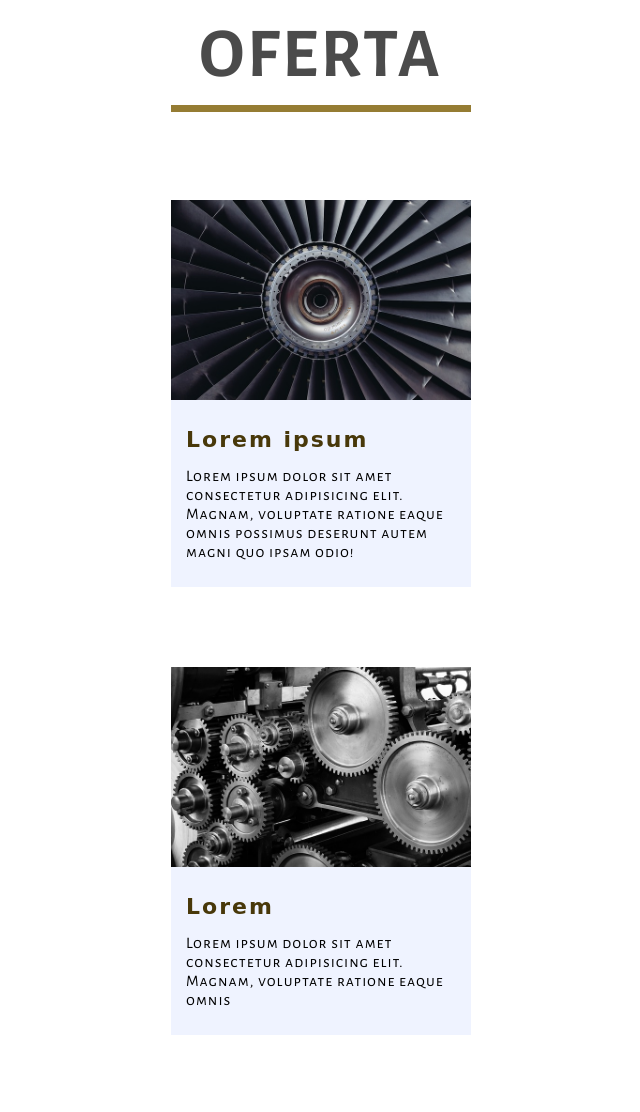
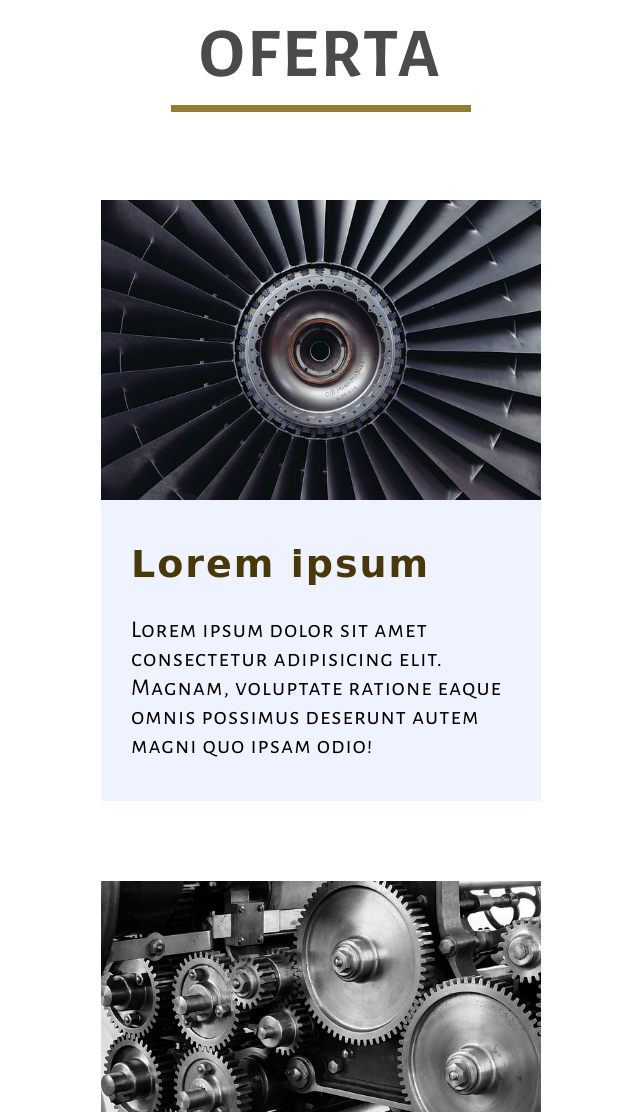
Before and after one commit to jezyk2796/BBT-WIBREM, a PHP site: page / in a window 1280 px wide. Shown: the part 833-1945 px from the top of the page, without its empty margins (319-959 px from the left). Run offline with PHP 8.4, Linux system fonts and the light colour scheme; some web fonts are replaced.

Commit message:
section offer ready for mobile

```diff
--- a/css/style.css
+++ b/css/style.css
@@ -23,7 +23,7 @@ body {
 
 .wrapper {
   max-width: 1440px;
-  margin: 0;
+  margin: 0 auto;
   padding: 0 7%;
 }
 
@@ -46,7 +46,7 @@ body {
   content: "";
   display: block;
   height: 0.5rem;
-  margin: .8rem 0 0 0;
+  margin: 0.8rem 0 0 0;
   background-color: #957c33;
 
   /* border-top-left-radius: 0.4rem; */
@@ -67,7 +67,7 @@ body {
   }
 
   .title::after {
-    height: .6rem;
+    height: 0.6rem;
   }
 }
 
@@ -77,7 +77,7 @@ body {
   }
 
   .title::after {
-    height: .7rem;
+    height: 0.7rem;
   }
 }
 
@@ -90,6 +90,20 @@ body {
   font-size: 2.2rem;
   letter-spacing: 0.2rem;
   color: #48380a;
+}
+
+@media (min-width: 480px) {
+  .service-title {
+    font-size: 2.8rem;
+    padding: 3rem 2rem 2rem 2rem;
+  }
+}
+
+@media (min-width: 720px) {
+  .service-title {
+    font-size: 3.8rem;
+    padding: 4rem 3rem 3rem 3rem;
+  }
 }
 
 /* NAV */
@@ -257,7 +271,7 @@ header h2 {
   text-align: center;
   text-transform: uppercase;
   font-family: "Coda", cursive;
-  letter-spacing: .3rem;
+  letter-spacing: 0.3rem;
   font-size: 2rem;
   color: #2b2b2b;
 }
@@ -300,7 +314,7 @@ section.offer {
 
 .offer h3::after {
   width: 20rem;
-  margin: .8rem auto;
+  margin: 0.8rem auto;
 }
 
 .service {
@@ -325,7 +339,6 @@ section.offer {
   letter-spacing: 1px;
 }
 
-
 @media (min-width: 361px) {
   .offer .wrapper {
     display: flex;
@@ -348,11 +361,37 @@ section.offer {
   .offer .title::after {
     width: 25rem;
   }
+
+  .service {
+    width: 34rem;
+  }
+
+  .service img {
+    height: 23rem;
+  }
+
+  .service p {
+    font-size: 1.8rem;
+    padding: 0 2rem 3rem 2rem;
+  }
 }
 
 @media (min-width: 720px) {
   .offer .title::after {
     width: 30rem;
+  }
+
+  .service {
+    width: 44rem;
+  }
+
+  .service img {
+    height: 30rem;
+  }
+
+  .service p {
+    font-size: 2.4rem;
+    padding: 0 3rem 4rem 3rem;
   }
 }
 
@@ -413,7 +452,7 @@ section.about {
 /* CONTACT */
 
 .contact {
-  font-family: 'Alegreya Sans SC', sans-serif;
+  font-family: "Alegreya Sans SC", sans-serif;
 }
 
 .contact .title::after {
@@ -456,8 +495,8 @@ footer p {
   margin: 0;
   padding: 1.5rem 0;
   text-align: center;
-  letter-spacing: .1rem;
-  font-family: 'Alegreya Sans SC', sans-serif;
+  letter-spacing: 0.1rem;
+  font-family: "Alegreya Sans SC", sans-serif;
   font-size: 1.6rem;
   font-weight: 300;
 }
```
